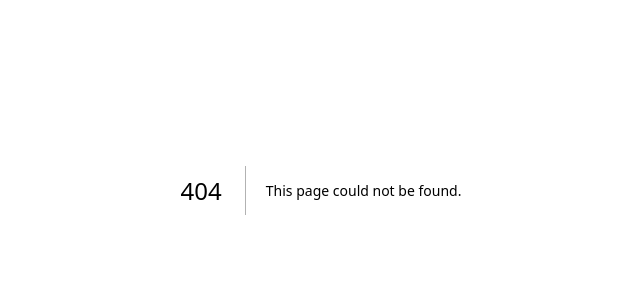
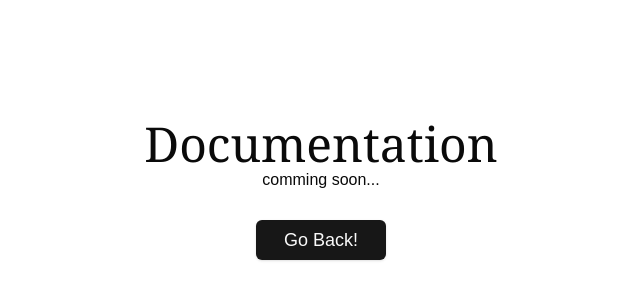
Before and after one commit to abhijayrajvansh/evaluate-ai, a Next.js app: page /docs in a window 1280 px wide. Before the commit this address had no page. Shown: the part 210-510 px from the top of the page, without its empty margins (319-959 px from the left). Built offline with nearby package versions, Linux system fonts and the light colour scheme.

Commit message:
chore: add docs route and sample page

```diff
--- /dev/null
+++ b/app/docs/page.tsx
@@ -0,0 +1,10 @@
+import Docs from '@/components/pages/Docs'
+import React from 'react'
+
+const page = () => {
+  return (
+    <Docs />
+  )
+}
+
+export default page
--- /dev/null
+++ b/components/pages/Docs.tsx
@@ -0,0 +1,19 @@
+import React from "react";
+import { Button } from "../ui/button";
+import Link from "next/link";
+
+const Docs = () => {
+  return (
+    <div className="container mx-auto w-full h-screen flex items-center justify-center">
+      <div className="text-center">
+        <p className="font-serif text-5xl">Documentation</p>
+        <p>comming soon...</p>
+        <Button asChild className="mt-7 text-lg px-7 py-5">
+          <Link href={"/"}>Go Back!</Link>
+        </Button>
+      </div>
+    </div>
+  );
+};
+
+export default Docs;
```
